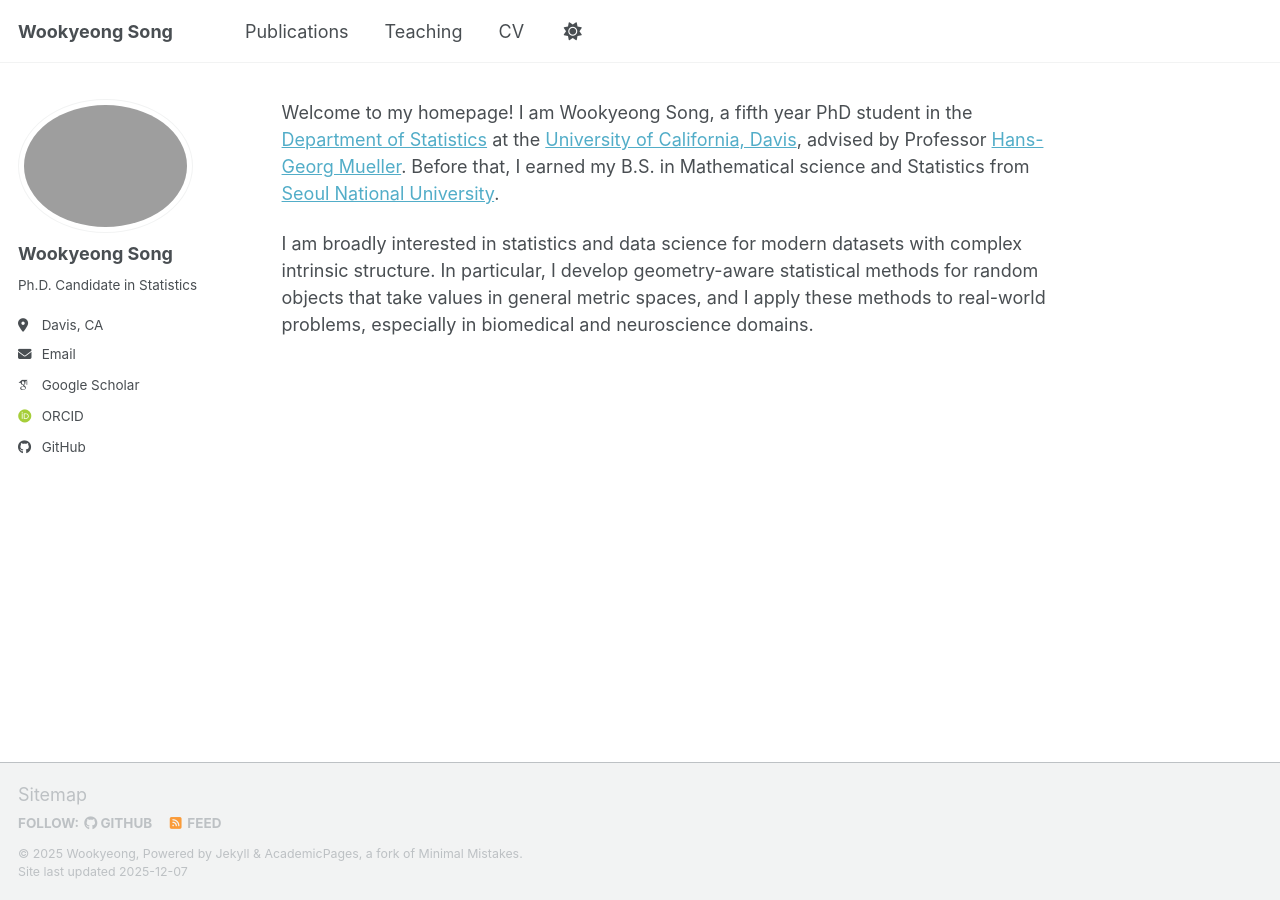
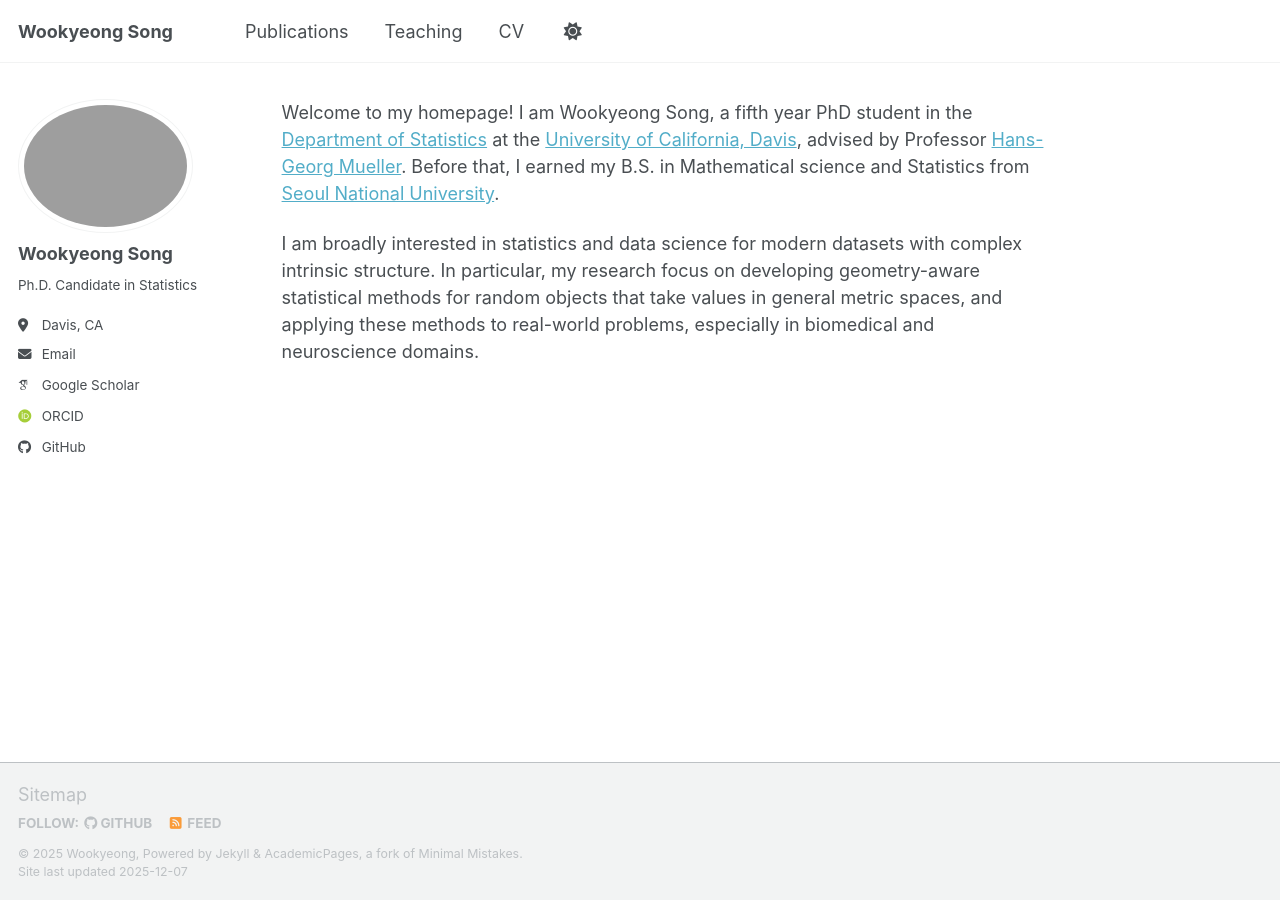
Before and after one commit to wookyeongSong/wookyeongsong.github.io, a Jekyll site: the page built from _pages/about.md, in a window 1280 px wide. Built offline with Jekyll 4.4.1, drawn with Linux system fonts in a browser that asks for light colours; some web fonts are replaced; a script bundle is joined from its source files by our own code; library files that are not in the unit come from our copies.

Commit message:
Update about.md

```diff
--- a/_pages/about.md
+++ b/_pages/about.md
@@ -11,4 +11,4 @@
 at the [University of California, Davis](https://www.ucdavis.edu/), advised by Professor [Hans-Georg Mueller](https://anson.ucdavis.edu/~mueller/).
 Before that, I earned my B.S. in Mathematical science and Statistics from [Seoul National University](https://en.snu.ac.kr/).
 
-I am broadly interested in statistics and data science for modern datasets with complex intrinsic structure. In particular, I develop geometry-aware statistical methods for random objects that take values in general metric spaces, and I apply these methods to real-world problems, especially in biomedical and neuroscience domains.
+I am broadly interested in statistics and data science for modern datasets with complex intrinsic structure. In particular, my research focus on developing geometry-aware statistical methods for random objects that take values in general metric spaces, and applying these methods to real-world problems, especially in biomedical and neuroscience domains.
```
